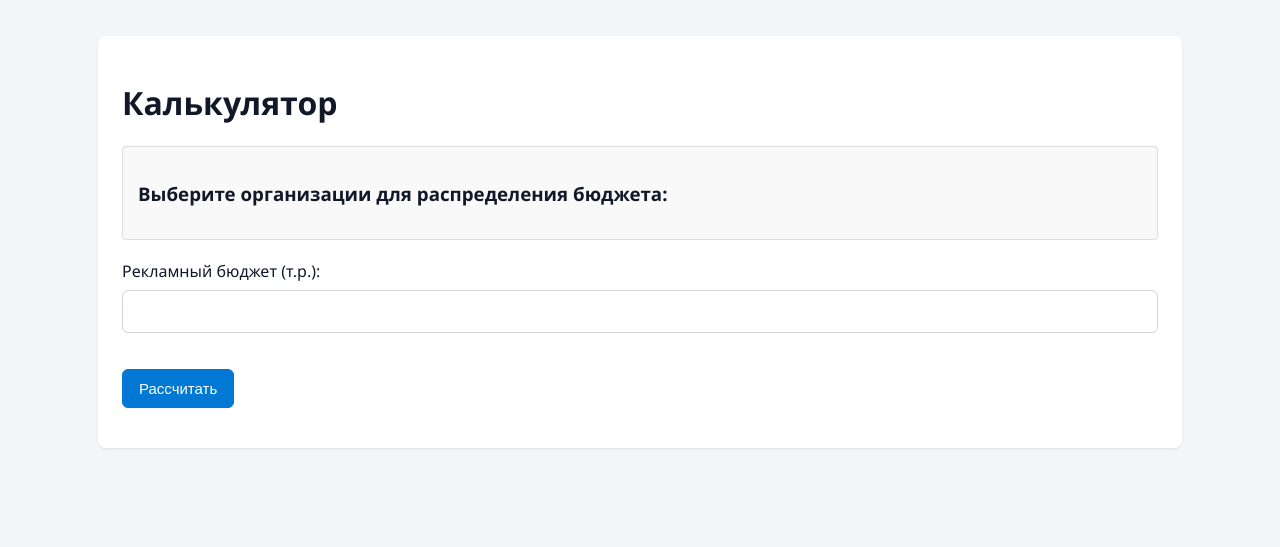
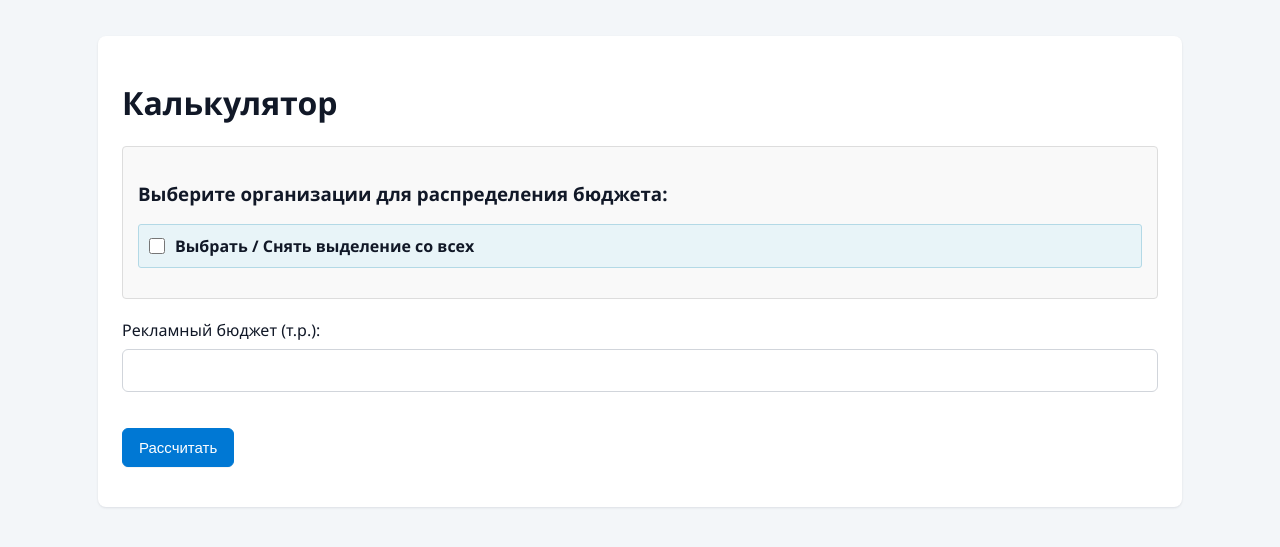
Before and after one commit to labintsev/APB, a Flask app: page / in a window 1280 px wide. Shown: the part 86-633 px from the top of the page. Run offline with Flask 3, Linux system fonts and the light colour scheme; data that the repository does not hold is empty.

Commit message:
bugfixJ: add common checkbox

```diff
--- a/adcalc/templates/index.html
+++ b/adcalc/templates/index.html
@@ -76,6 +76,27 @@
     color: #666;
     font-size: 13px;
   }
+
+  .select-all-container {
+    margin-bottom: 15px;
+    padding: 10px;
+    background-color: #e8f4f8;
+    border: 1px solid #b3d9e6;
+    border-radius: 3px;
+    display: flex;
+    align-items: center;
+    gap: 10px;
+  }
+
+  .select-all-container input[type="checkbox"] {
+    margin: 0;
+  }
+
+  .select-all-container label {
+    margin: 0;
+    font-weight: bold;
+    cursor: pointer;
+  }
 </style>
 
 <div class="container">
@@ -84,6 +105,10 @@
 
     <div class="organisations-selector">
       <h3>Выберите организации для распределения бюджета:</h3>
+      <div class="select-all-container">
+        <input type="checkbox" id="selectAllCheckbox">
+        <label for="selectAllCheckbox">Выбрать / Снять выделение со всех</label>
+      </div>
       <div id="organisationsList">
         <p>Загрузка организаций...</p>
       </div>
@@ -133,6 +158,9 @@ function renderOrganisationsList() {
   const listContainer = document.getElementById('organisationsList');
   listContainer.innerHTML = '';
 
+  // Reset select-all checkbox
+  document.getElementById('selectAllCheckbox').checked = false;
+
   organisationsData.forEach(org => {
     const orgItem = document.createElement('div');
     orgItem.className = 'org-item';
@@ -147,6 +175,7 @@ function renderOrganisationsList() {
     checkbox.dataset.orgId = org.id;
     checkbox.addEventListener('change', (e) => {
       toggleOrgBroadcasts(org.id, e.target.checked);
+      updateSelectAllCheckbox();
     });
 
     const label = document.createElement('span');
@@ -231,6 +260,32 @@ function toggleOrgBroadcasts(orgId, checked) {
   });
 }
 
+function toggleSelectAll(checked) {
+  const orgCheckboxes = document.querySelectorAll('.org-checkbox');
+  orgCheckboxes.forEach(checkbox => {
+    checkbox.checked = checked;
+    const orgId = checkbox.dataset.orgId;
+    toggleOrgBroadcasts(orgId, checked);
+  });
+}
+
+function updateSelectAllCheckbox() {
+  const orgCheckboxes = document.querySelectorAll('.org-checkbox');
+  const selectAllCheckbox = document.getElementById('selectAllCheckbox');
+
+  if (orgCheckboxes.length === 0) {
+    selectAllCheckbox.checked = false;
+    selectAllCheckbox.indeterminate = false;
+    return;
+  }
+
+  const allChecked = Array.from(orgCheckboxes).every(cb => cb.checked);
+  const someChecked = Array.from(orgCheckboxes).some(cb => cb.checked);
+
+  selectAllCheckbox.checked = allChecked;
+  selectAllCheckbox.indeterminate = someChecked && !allChecked;
+}
+
 // Calculate selected cost
 function getSelectedCost() {
   let totalCost = 0;
@@ -297,6 +352,11 @@ document.getElementById('budgetForm').addEventListener('submit', function(e) {
   document.getElementById('results').style.display = 'block';
 });
 
+// Select all checkbox event listener
+document.getElementById('selectAllCheckbox').addEventListener('change', (e) => {
+  toggleSelectAll(e.target.checked);
+});
+
 // Load organisations on page load
 loadOrganisations();
 </script>
```
